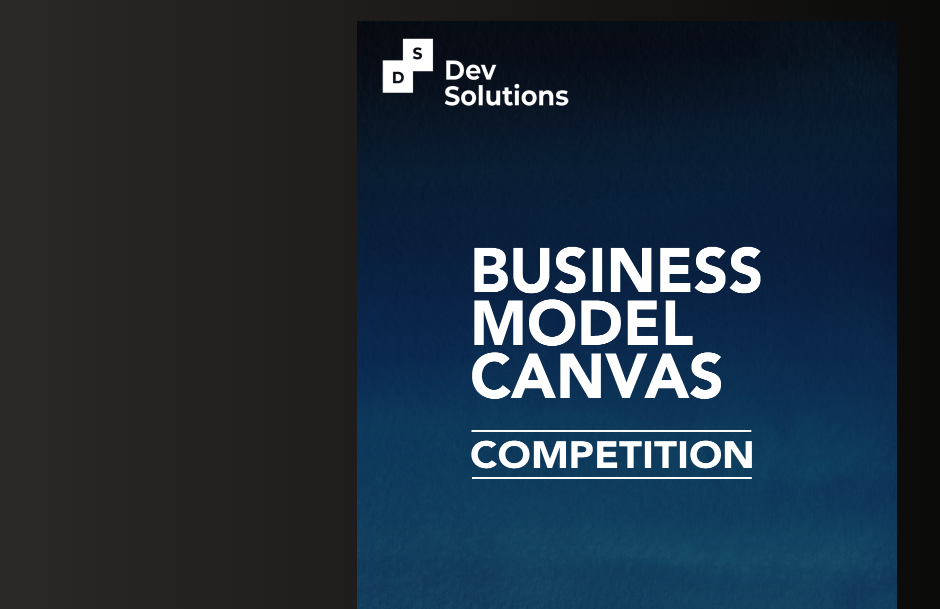
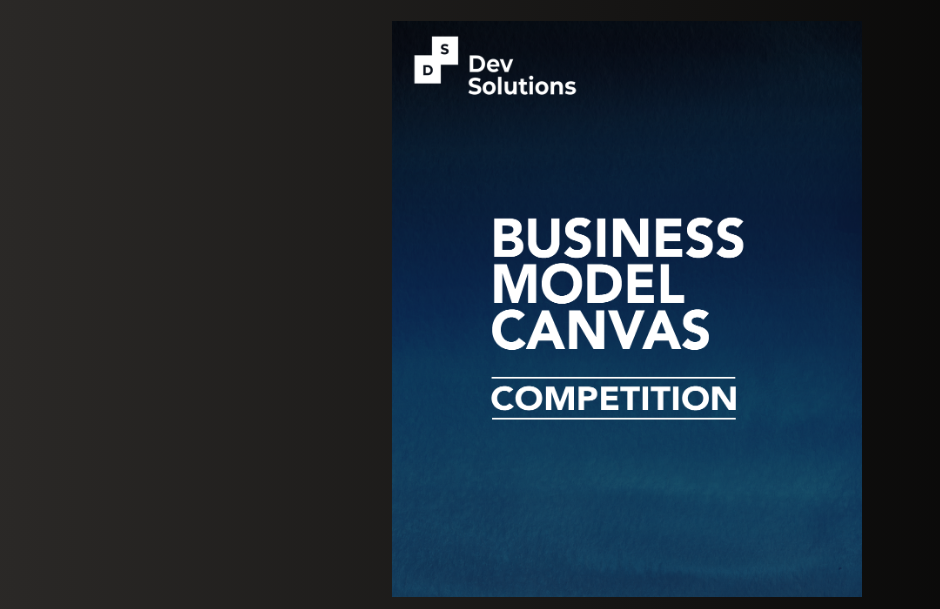
Before and after one commit to MarketingDevSolutions/win-with-us, a plain HTML site: page index.html in a window 1280 px wide. Shown: the part 191-800 px from the top of the page, without its empty margins (13-953 px from the left). Drawn offline with nearby package versions, Linux system fonts and the light colour scheme.

Commit message:
New measures

```diff
--- a/css/my-style.css
+++ b/css/my-style.css
@@ -6,8 +6,8 @@ html, body {
 }
 
 .flyer-img{
-	width: 540px;
-	height: 661.5px;
+	width: 470px;
+	height: 575.75px;
 }
 
 .navbar-logo{
```
